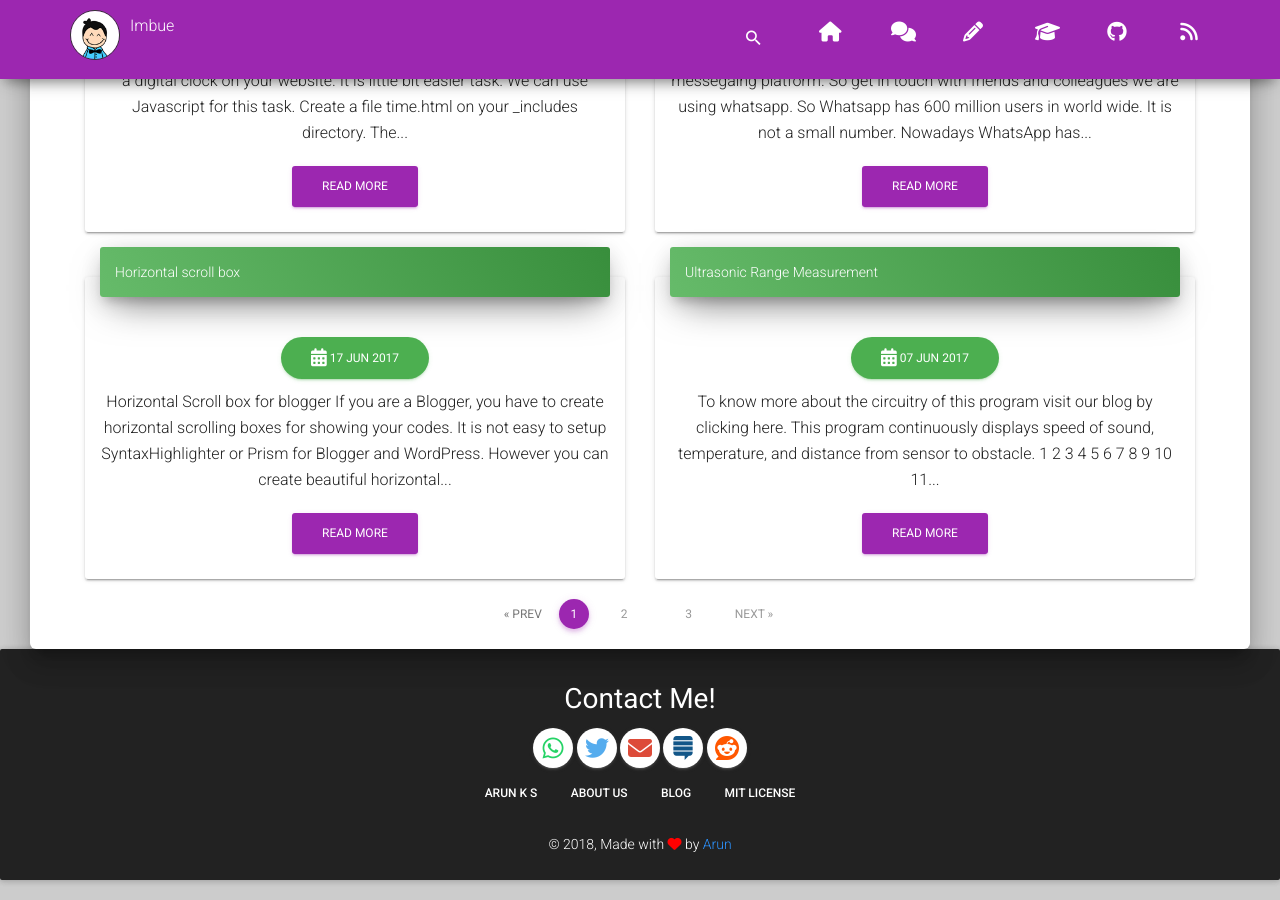
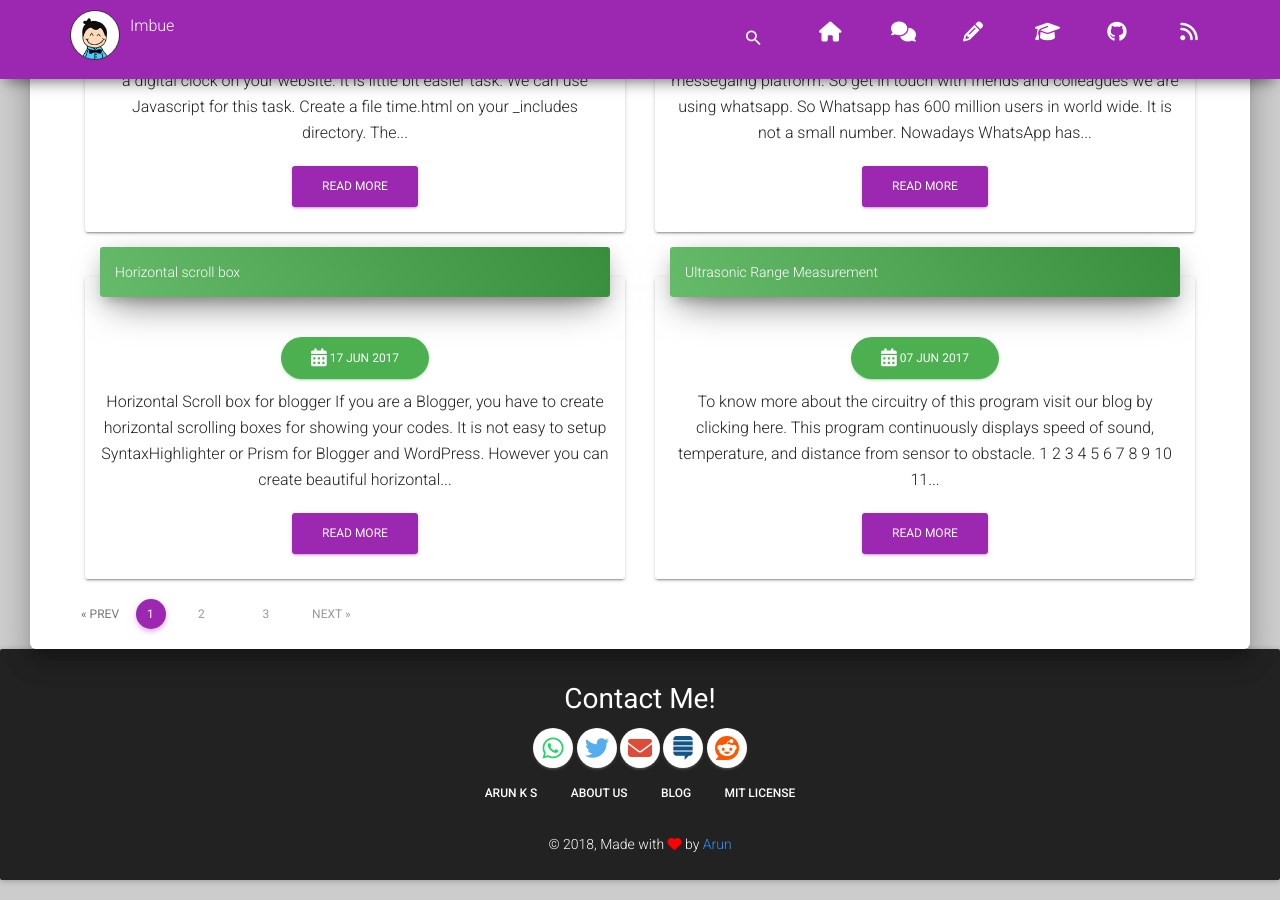
Before and after one commit to tip4programs/imbue, a Jekyll site: the page built from index.html, in a window 1280 px wide and 900 px high, scrolled down 865 px. Built offline with Jekyll 4.4.1, drawn with Linux system fonts in a browser that asks for light colours; nearby versions of some CDN libraries; the list of posts is cut into pages by our own code.

Commit message:
Update index.html

```diff
--- a/index.html
+++ b/index.html
@@ -32,7 +32,7 @@ title: Welcome to Our Blog
 
     <!-- Pagination links -->
 
-<div class="text-center">
+<!-- <div class="text-center"> -->
     <ul class="pagination pagination-primary flex-wrap">
     {% if paginator.total_pages == 1 %}
         <li class="page-item active">
@@ -77,5 +77,5 @@ title: Welcome to Our Blog
   {% endif %}
 {% endif %}
 </ul>
-</div>
+<!-- </div> -->
 <!-- end of pagination -->
```
